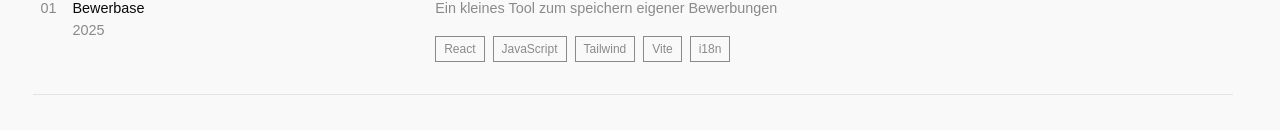
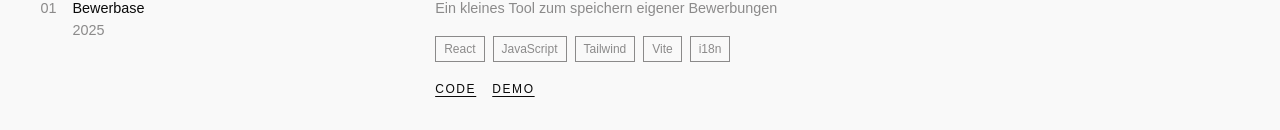
Before and after one commit to mkjed/mkjed-dev, a Nuxt app: page / in a window 1280 px wide. Shown: the part 1445-1575 px from the top of the page. Built offline with nearby package versions, Linux system fonts and the light colour scheme.

Commit message:
add: links for project cards

```diff
--- a/app/components/ProjectCard.vue
+++ b/app/components/ProjectCard.vue
@@ -5,6 +5,7 @@ defineProps<{
   year: number;
   description: string;
   labels: string[];
+  links: { url: string; title: string }[];
 }>();
 import Label from "./Label.vue";
 </script>
@@ -23,6 +24,17 @@ import Label from "./Label.vue";
       <div class="label-container">
         <Label v-for="label in labels" :key="label" :text="label" />
       </div>
+      <ul class="links">
+        <li v-for="link in links" :key="link.title">
+          <a
+            class="nLink"
+            :href="link.url"
+            target="_blank"
+            rel="noopener noreferrer"
+            >{{ link.title }}</a
+          >
+        </li>
+      </ul>
     </div>
   </div>
 </template>
@@ -63,4 +75,10 @@ import Label from "./Label.vue";
   align-items: center;
   column-gap: 0.5rem;
 }
+
+.links {
+  display: flex;
+  align-items: center;
+  column-gap: 1rem;
+}
 </style>
--- a/app/components/Projects.vue
+++ b/app/components/Projects.vue
@@ -1,7 +1,6 @@
 <script setup lang="ts">
 import ProjectCard from "./ProjectCard.vue";
 import { ref } from "vue";
-
 const projects = ref([
   {
     id: "01",
@@ -9,6 +8,16 @@ const projects = ref([
     year: 2025,
     description: "Ein kleines Tool zum speichern eigener Bewerbungen",
     labels: ["React", "JavaScript", "Tailwind", "Vite", "i18n"],
+    links: [
+      {
+        url: "https://gitlab.com/mkjed/bewerbase",
+        title: "code",
+      },
+      {
+        url: "https://bewerbase-f79fff.gitlab.io/",
+        title: "demo",
+      },
+    ],
   },
 ]);
 </script>
```
